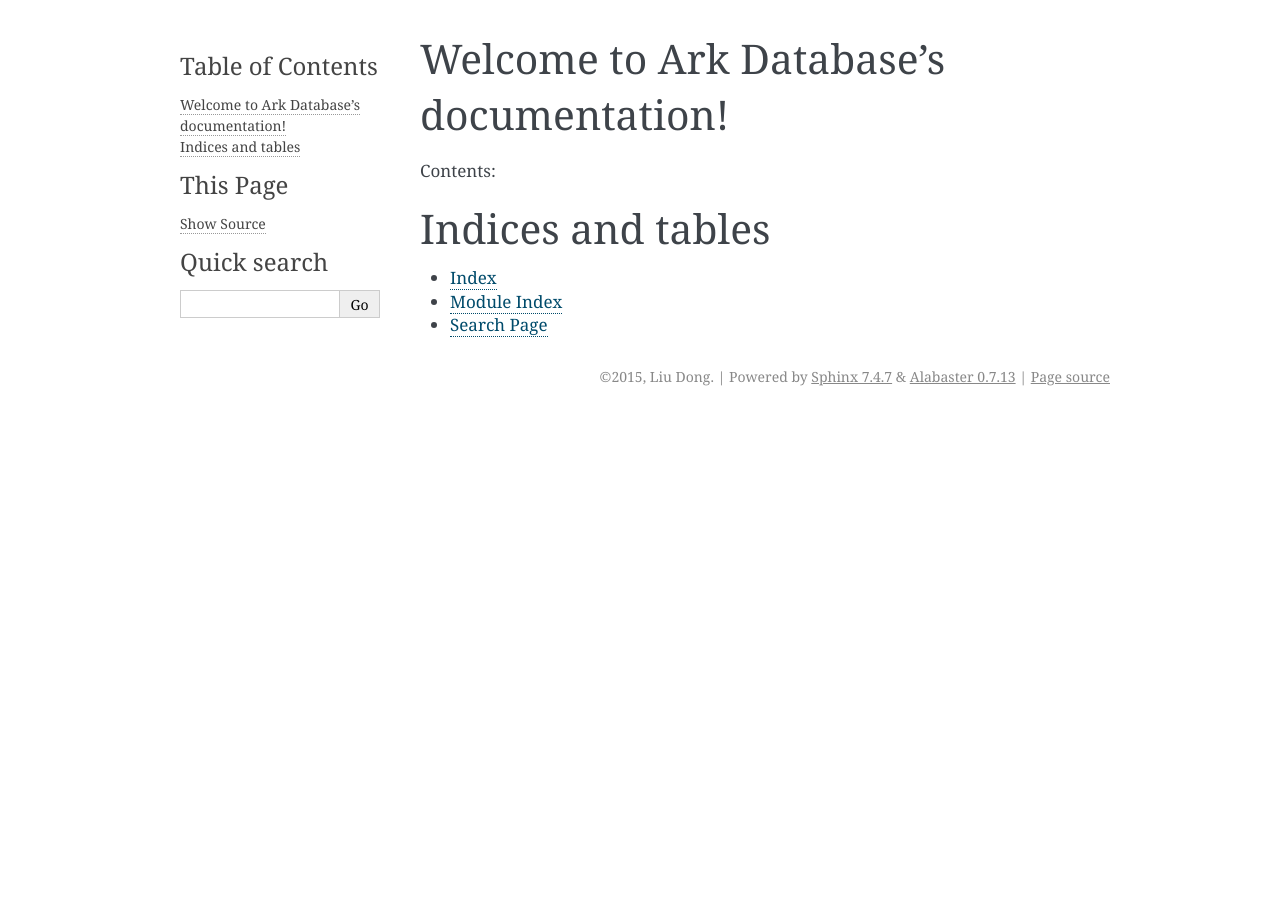
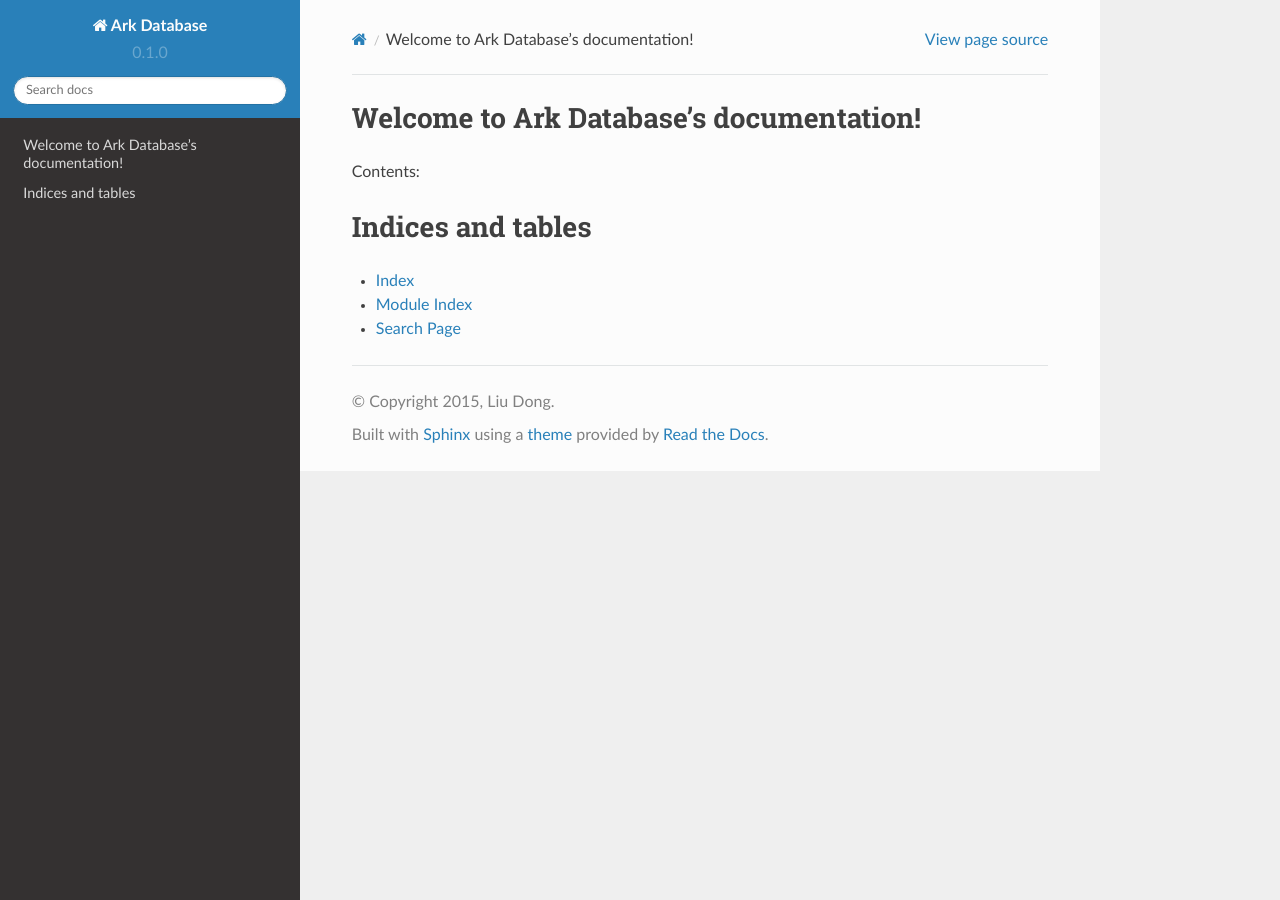
Before and after one commit to arkphp/database, a Sphinx documentation site: the page built from doc/index.rst, in a window 1280 px wide. Built offline with Sphinx 7.4.7 and the Read the Docs theme 2.0.0, drawn with Linux system fonts in a browser that asks for light colours.

Commit message:
update doc config

```diff
--- a/doc/conf.py
+++ b/doc/conf.py
@@ -108,7 +108,15 @@
 
 # The theme to use for HTML and HTML Help pages.  See the documentation for
 # a list of builtin themes.
-html_theme = 'alabaster'
+# on_rtd is whether we are on readthedocs.org, this line of code grabbed from docs.readthedocs.org
+on_rtd = os.environ.get('READTHEDOCS', None) == 'True'
+
+if not on_rtd:  # only import and set the theme if we're building docs locally
+    import sphinx_rtd_theme
+    html_theme = 'sphinx_rtd_theme'
+    html_theme_path = [sphinx_rtd_theme.get_html_theme_path()]
+
+# otherwise, readthedocs.org uses their theme by default, so no need to specify it
 
 # Theme options are theme-specific and customize the look and feel of a theme
 # further.  For a list of options available for each theme, see the
```
